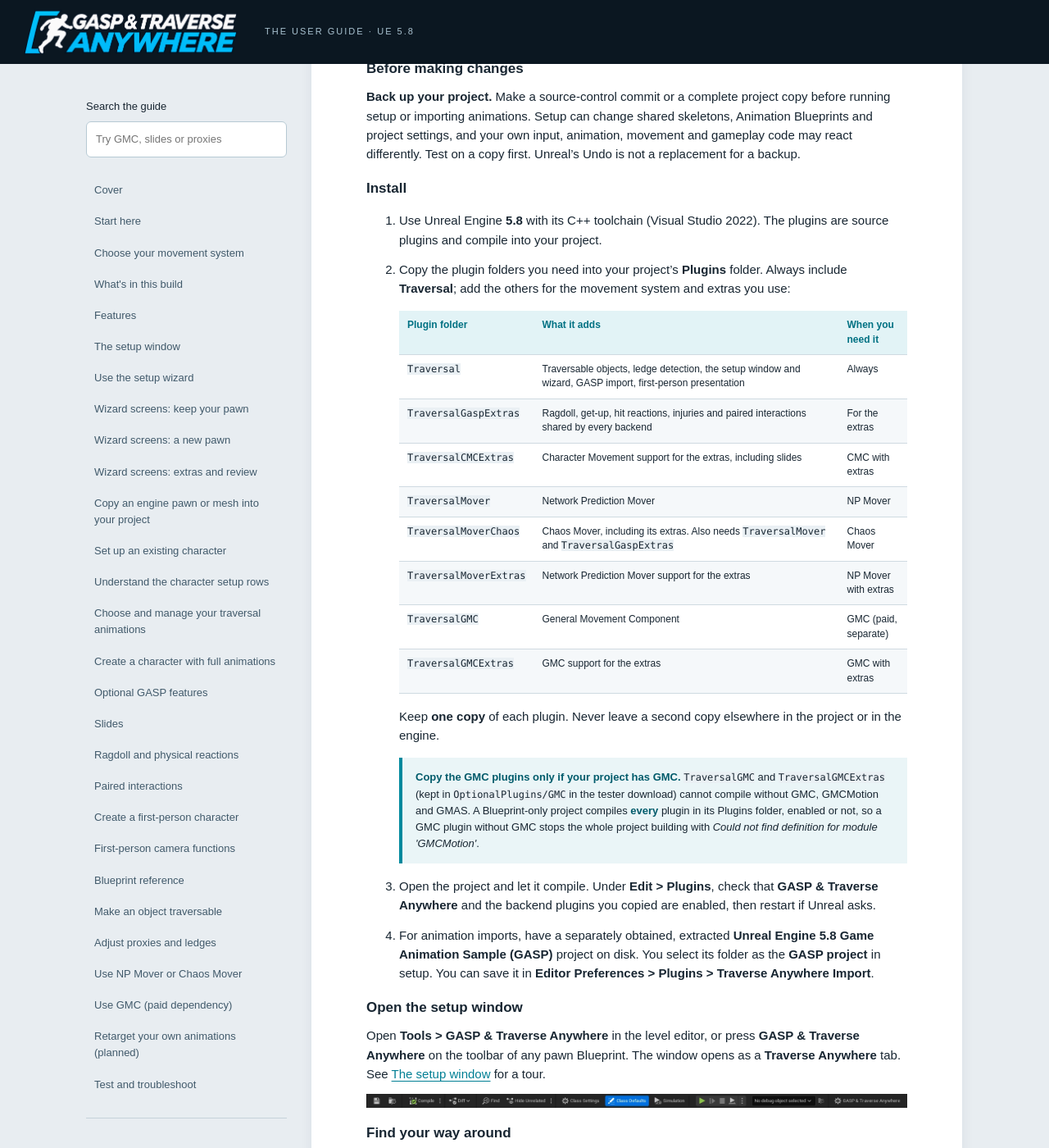
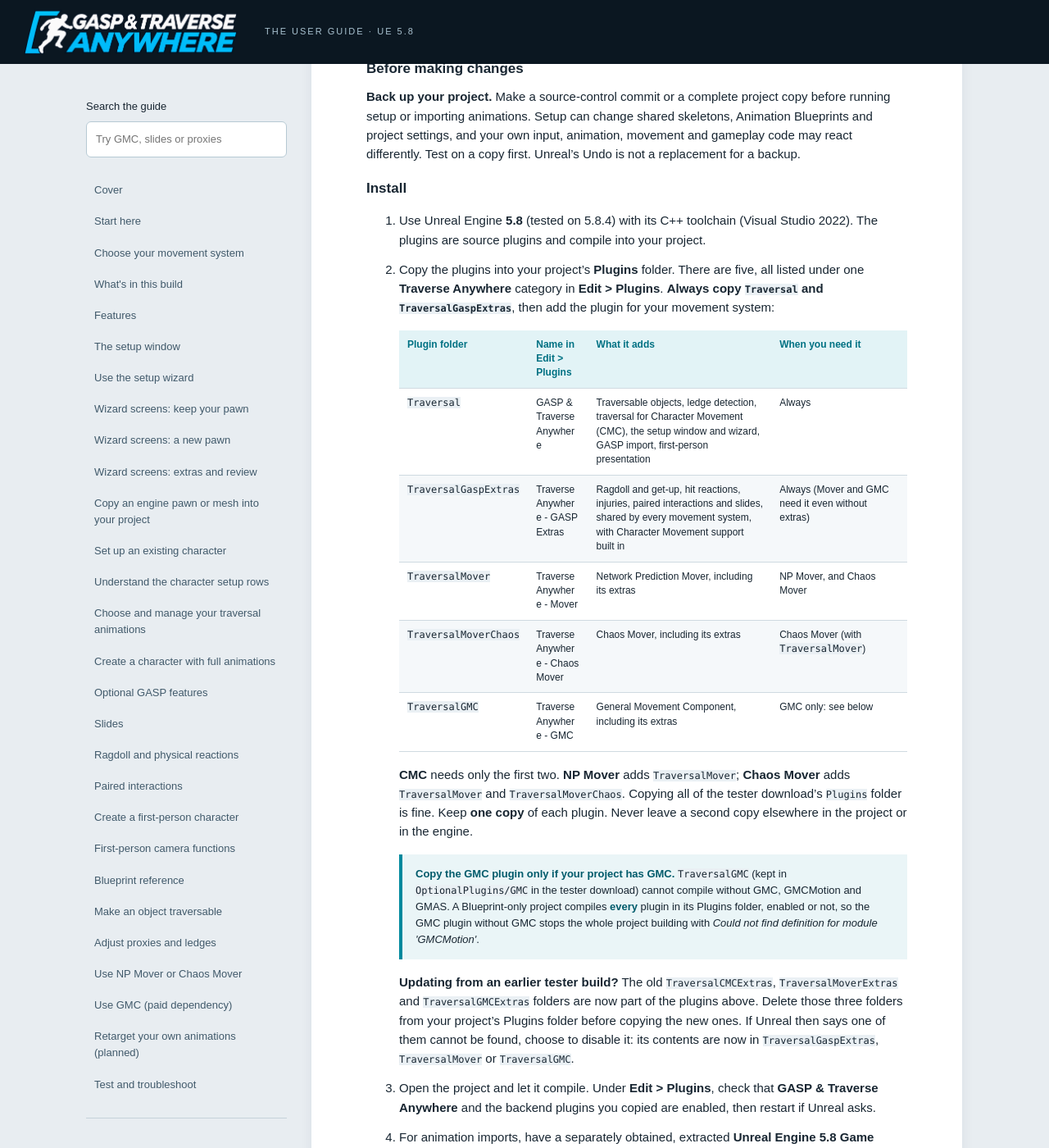
Before and after one commit to Dr-Rank/traverse-anywhere-guide, a Jekyll site: the page built from index.md, in a window 1280 px wide and 1400 px high, scrolled down 1727 px. Shown: the whole window at 82% size. Built offline with Jekyll 4.4.1, drawn with Linux system fonts in a browser that asks for light colours; some of the changed text lies outside the part shown.

Commit message:
Five plugins in one Traverse Anywhere category, tested on 5.8.4, and how to update from the eight-plugin build
Co-Authored-By: Claude Opus 5.5 <noreply@anthropic.com>
Claude-Session: https://claude.ai/code/session_01BaXXYJisrKKCbxB27BqB4Z

```diff
--- a/_includes/guide/choose-your-movement-system.md
+++ b/_includes/guide/choose-your-movement-system.md
@@ -4,10 +4,10 @@ GASP & Traverse Anywhere gives **Character Movement (CMC), GMC, Network Predicti
 
 | Movement system | Choose it for | Plugins and requirements |
 | --- | --- | --- |
-| **Character Movement (CMC)** | Unreal's standard Character movement. **The simplest choice if you are unsure.** | `Traversal`, plus `TraversalGaspExtras` and `TraversalCMCExtras` for the extras. |
-| **GMC** | A project built around General Movement Component | The separately purchased **GMC**, plus **GMCMotion** and **GMCAbilitySystem (GMAS)**; `TraversalGMC` and `TraversalGMCExtras`. See [GMC setup](#prepare-a-gmc-project). |
-| **Network Prediction Mover** | A Mover pawn using Network Prediction | The engine's Mover and Network Prediction; `TraversalMover`, plus `TraversalGaspExtras` and `TraversalMoverExtras` for the extras. |
-| **Chaos Mover** | A Mover pawn using Chaos physics | The engine's Mover and Chaos Mover; `TraversalMover`, `TraversalMoverChaos` and `TraversalGaspExtras` (Chaos Mover's extras are built into `TraversalMoverChaos`). Setup also applies the physics settings it needs. |
+| **Character Movement (CMC)** | Unreal's standard Character movement. **The simplest choice if you are unsure.** | `Traversal` and `TraversalGaspExtras`. Nothing else. |
+| **GMC** | A project built around General Movement Component | The separately purchased **GMC**, plus **GMCMotion** and **GMCAbilitySystem (GMAS)**; `Traversal`, `TraversalGaspExtras` and `TraversalGMC`. See [GMC setup](#prepare-a-gmc-project). |
+| **Network Prediction Mover** | A Mover pawn using Network Prediction | The engine's Mover and Network Prediction; `Traversal`, `TraversalGaspExtras` and `TraversalMover`. |
+| **Chaos Mover** | A Mover pawn using Chaos physics | The engine's Mover and Chaos Mover; `Traversal`, `TraversalGaspExtras`, `TraversalMover` and `TraversalMoverChaos`. Setup also applies the physics settings it needs. |
 
 **Network Prediction Mover and Chaos Mover are separate choices.** Their movement, prediction and physics requirements differ, and choosing one does not install the other as a fallback. Mover is still marked experimental by Epic in Unreal Engine 5.8.
 
--- a/_includes/guide/prepare-a-gmc-project.md
+++ b/_includes/guide/prepare-a-gmc-project.md
@@ -10,7 +10,7 @@
 
 3. Install [GMCAbilitySystem (GMAS), clear-fixes branch](https://github.com/Dr-Rank/DeepWorlds_GMCAbilitySystem/tree/clear-fixes). The integration requires GMAS; using its gameplay abilities in your own game is optional.
 
-4. Copy `TraversalGMC`, and `TraversalGMCExtras` for the extras, into your Plugins folder. In the tester download they are in `OptionalPlugins/GMC`, kept apart so that projects without GMC still compile.
+4. Copy `Traversal`, `TraversalGaspExtras` and `TraversalGMC` into your Plugins folder. `TraversalGMC` includes the GMC extras. In the tester download it is in `OptionalPlugins/GMC`, kept apart so that projects without GMC still compile.
 
 5. Enable GMC, GMCMotion, GMAS and the GASP & Traverse Anywhere plugins, rebuild, then restart Unreal.
 
--- a/_includes/guide/start-here.md
+++ b/_includes/guide/start-here.md
@@ -16,24 +16,23 @@ Prepare your character, then right-click a static mesh and choose **Make Travers
 
 ## Install
 
-1. Use Unreal Engine **5.8** with its C++ toolchain (Visual Studio 2022). The plugins are source plugins and compile into your project.
+1. Use Unreal Engine **5.8** (tested on 5.8.4) with its C++ toolchain (Visual Studio 2022). The plugins are source plugins and compile into your project.
 
-2. Copy the plugin folders you need into your project's **Plugins** folder. Always include **Traversal**; add the others for the movement system and extras you use:
+2. Copy the plugins into your project's **Plugins** folder. There are five, all listed under one **Traverse Anywhere** category in **Edit > Plugins**. **Always copy `Traversal` and `TraversalGaspExtras`**, then add the plugin for your movement system:
 
-   | Plugin folder | What it adds | When you need it |
-   | --- | --- | --- |
-   | `Traversal` | Traversable objects, ledge detection, the setup window and wizard, GASP import, first-person presentation | Always |
-   | `TraversalGaspExtras` | Ragdoll, get-up, hit reactions, injuries and paired interactions shared by every backend | For the extras |
-   | `TraversalCMCExtras` | Character Movement support for the extras, including slides | CMC with extras |
-   | `TraversalMover` | Network Prediction Mover | NP Mover |
-   | `TraversalMoverChaos` | Chaos Mover, including its extras. Also needs `TraversalMover` and `TraversalGaspExtras` | Chaos Mover |
-   | `TraversalMoverExtras` | Network Prediction Mover support for the extras | NP Mover with extras |
-   | `TraversalGMC` | General Movement Component | GMC (paid, separate) |
-   | `TraversalGMCExtras` | GMC support for the extras | GMC with extras |
+   | Plugin folder | Name in Edit > Plugins | What it adds | When you need it |
+   | --- | --- | --- | --- |
+   | `Traversal` | GASP & Traverse Anywhere | Traversable objects, ledge detection, traversal for Character Movement (CMC), the setup window and wizard, GASP import, first-person presentation | Always |
+   | `TraversalGaspExtras` | Traverse Anywhere - GASP Extras | Ragdoll and get-up, hit reactions, injuries, paired interactions and slides, shared by every movement system, with Character Movement support built in | Always (Mover and GMC need it even without extras) |
+   | `TraversalMover` | Traverse Anywhere - Mover | Network Prediction Mover, including its extras | NP Mover, and Chaos Mover |
+   | `TraversalMoverChaos` | Traverse Anywhere - Chaos Mover | Chaos Mover, including its extras | Chaos Mover (with `TraversalMover`) |
+   | `TraversalGMC` | Traverse Anywhere - GMC | General Movement Component, including its extras | GMC only: see below |
 
-   Keep **one copy** of each plugin. Never leave a second copy elsewhere in the project or in the engine.
+   **CMC** needs only the first two. **NP Mover** adds `TraversalMover`; **Chaos Mover** adds `TraversalMover` and `TraversalMoverChaos`. Copying all of the tester download's `Plugins` folder is fine. Keep **one copy** of each plugin. Never leave a second copy elsewhere in the project or in the engine.
 
-   <div class="notice dependency"><strong>Copy the GMC plugins only if your project has GMC.</strong> <code>TraversalGMC</code> and <code>TraversalGMCExtras</code> (kept in <code>OptionalPlugins/GMC</code> in the tester download) cannot compile without GMC, GMCMotion and GMAS. A Blueprint-only project compiles <strong>every</strong> plugin in its Plugins folder, enabled or not, so a GMC plugin without GMC stops the whole project building with <em>Could not find definition for module 'GMCMotion'</em>.</div>
+   <div class="notice dependency"><strong>Copy the GMC plugin only if your project has GMC.</strong> <code>TraversalGMC</code> (kept in <code>OptionalPlugins/GMC</code> in the tester download) cannot compile without GMC, GMCMotion and GMAS. A Blueprint-only project compiles <strong>every</strong> plugin in its Plugins folder, enabled or not, so the GMC plugin without GMC stops the whole project building with <em>Could not find definition for module 'GMCMotion'</em>.</div>
+
+   **Updating from an earlier tester build?** The old `TraversalCMCExtras`, `TraversalMoverExtras` and `TraversalGMCExtras` folders are now part of the plugins above. Delete those three folders from your project's Plugins folder before copying the new ones. If Unreal then says one of them cannot be found, choose to disable it: its contents are now in `TraversalGaspExtras`, `TraversalMover` or `TraversalGMC`.
 
 3. Open the project and let it compile. Under **Edit > Plugins**, check that **GASP & Traverse Anywhere** and the backend plugins you copied are enabled, then restart if Unreal asks.
 
--- a/_includes/guide/test-and-troubleshoot.md
+++ b/_includes/guide/test-and-troubleshoot.md
@@ -6,7 +6,8 @@ Use a simple block in a clear level. Try walking, running and sprinting approach
 
 | **What you see** | **What to check** |
 | --- | --- |
-| The project will not compile after copying the plugins: *Could not find definition for module 'GMCMotion'* (or another module) | A plugin in your project's Plugins folder needs something that is not installed. Remove `TraversalGMC` and `TraversalGMCExtras` unless the project has GMC, GMCMotion and GMAS. A Blueprint-only project compiles every plugin in Plugins, enabled or not, and also every engine Marketplace plugin, so the module the message names may belong to another product. |
+| The project will not compile after copying the plugins: *Could not find definition for module 'GMCMotion'* (or another module) | A plugin in your project's Plugins folder needs something that is not installed. Remove `TraversalGMC` unless the project has GMC, GMCMotion and GMAS. A Blueprint-only project compiles every plugin in Plugins, enabled or not, and also every engine Marketplace plugin, so the module the message names may belong to another product. |
+| *Plugin 'TraversalCMCExtras' (or TraversalMoverExtras, TraversalGMCExtras) could not be found* | Left over from an earlier tester build. Disable it when asked, and delete its folder from your project's Plugins folder: its contents are now in `TraversalGaspExtras`, `TraversalMover` or `TraversalGMC`. |
 | A row says **Needs attention** | Read its text: usually another row must be applied first, or the asset is read-only. Apply the earlier row, then **Check again**. |
 | A row says a pawn or mesh is **engine content** | Engine and plugin content is read-only. For an engine pawn, use **Copy into my project** ([how](#copy-into-project)). For a project pawn whose *mesh* is engine content, give the pawn a mesh from your project, or build a new pawn in Full animation setup, which copies the mesh first. |
 | The Mover example pawns are missing from the pawn picker | Enable the Mover Examples plugin, then in the picker's settings tick **Engine Content** as well as **Plugin Content**. |
--- a/_includes/guide/use-mover.md
+++ b/_includes/guide/use-mover.md
@@ -2,7 +2,7 @@
 
 **Network Prediction Mover** and **Chaos Mover** are separate first-class routes alongside **CMC** and **GMC**. Both are offered in the wizard and in Full animation setup, with the same extras. Neither needs the paid GMC product.
 
-For **Network Prediction Mover**, copy `TraversalMover`, plus `TraversalGaspExtras` and `TraversalMoverExtras` for the extras. For **Chaos Mover**, copy `TraversalMover`, `TraversalMoverChaos` and `TraversalGaspExtras`; Chaos Mover's extras are built into `TraversalMoverChaos`. Do not install older separate adapter plugins alongside them.
+For **Network Prediction Mover**, copy `Traversal`, `TraversalGaspExtras` and `TraversalMover`. For **Chaos Mover**, add `TraversalMoverChaos` as well. Each Mover plugin includes its own extras. Do not install older separate adapter plugins alongside them.
 
 ## Try the engine's example pawns
 
```
